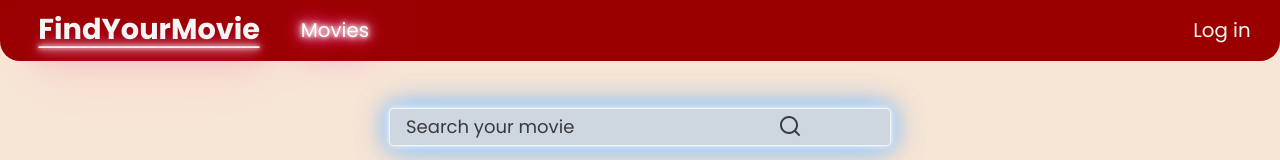
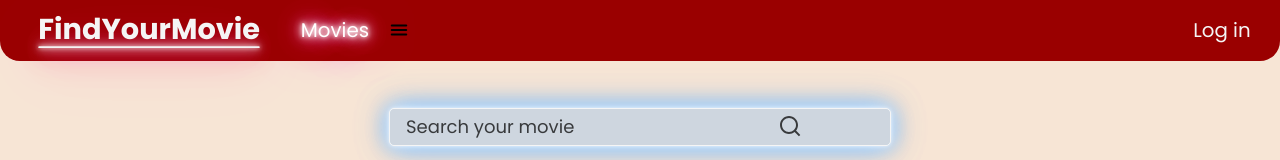
Before and after one commit to andrewwwmatsko/goit-react-hw-05, a React (Vite) app: page /movies in a window 1280 px wide. Shown: the top 160 px of the page. Built offline with nearby package versions, Linux system fonts and the light colour scheme; a web font is replaced by a local one.

Commit message:
removed unnessessary pages

```diff
--- a/src/components/App/App.jsx
+++ b/src/components/App/App.jsx
@@ -16,9 +16,6 @@ const HomePage = lazy(() => import("../../pages/HomePage/HomePage"));
 const MovieDetailsPage = lazy(() =>
   import("../../pages/MovieDetailsPage/MovieDetailsPage")
 );
-const SimilarMoviesPage = lazy(() =>
-  import("../../pages/SimilarMoviesPage/SimilarMoviesPage")
-);
 const MovieCast = lazy(() => import("../MovieCast/MovieCast"));
 const MoviesPage = lazy(() => import("../../pages/MoviesPage/MoviesPage"));
 
@@ -36,7 +33,6 @@ export default function App() {
           <Route path="/movies/:movieId" element={<MovieDetailsPage />}>
             <Route path="cast" element={<MovieCast />} />
             <Route path="reviews" element={<MovieReviews />} />
-            <Route path="similar-movies" element={<SimilarMoviesPage />} />
           </Route>
           <Route path="/profile" element={<LogInPage />} />
           <Route path="*" element={<NotFoundPage />} />
--- a/src/components/Logo/Logo.module.css
+++ b/src/components/Logo/Logo.module.css
@@ -14,7 +14,6 @@
   width: 100%;
   height: 2px;
   border-radius: 4px;
-  /* background-image: linear-gradient(to right, #870000, #190a05); */
   background-color: whitesmoke;
   box-shadow: #fff 0px 0px 5px, #fff 0px 0px 10px, #fff 0px 0px 15px,
     #ff2d95 0px 0px 20px, #ff2d95 0px 0px 30px, #ff2d95 0px 0px 40px,
--- a/src/components/Navigation/Navigation.jsx
+++ b/src/components/Navigation/Navigation.jsx
@@ -1,4 +1,6 @@
 import { NavLink } from "react-router-dom";
+
+import { IoMenu } from "react-icons/io5";
 
 import css from "./Navigation.module.css";
 import clsx from "clsx";
@@ -21,6 +23,8 @@ export default function Navigation() {
               <NavLink to="/movies" className={createnavLinkClass}>
                 Movies
               </NavLink>
+
+              <IoMenu className={css.menuIcon} size={22} />
             </div>
 
             <NavLink to="/profile" className={createnavLinkClass}>
--- a/src/components/Navigation/Navigation.module.css
+++ b/src/components/Navigation/Navigation.module.css
@@ -11,10 +11,11 @@
   padding: 0 16px;
 }
 
-.navigation {
-  display: flex;
-  justify-content: space-between;
-  align-items: center;
+@media screen and (max-width: 320px) {
+  .container {
+    max-width: 320px;
+    padding: 0 8px;
+  }
 }
 
 .navBlock {
```
